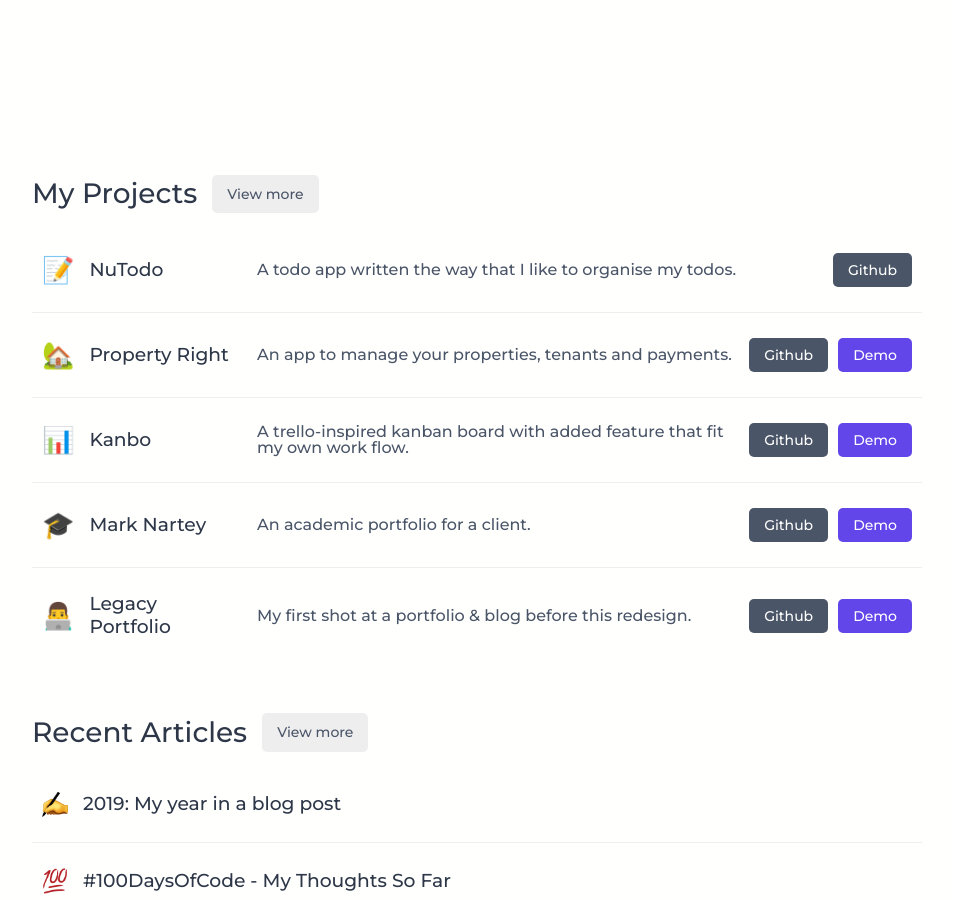
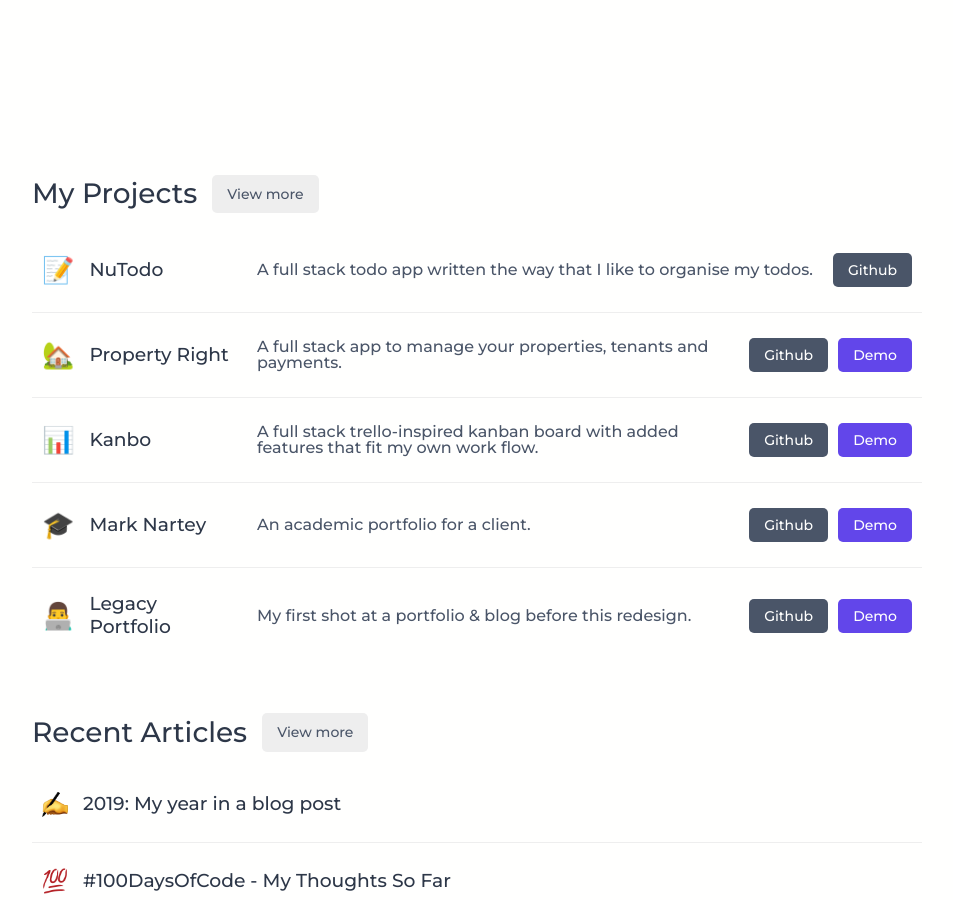
Before and after one commit to danielcornock/danielcornock.co.uk, a Jekyll site: the page built from index.md, in a window 1280 px wide and 900 px high, scrolled down 585 px. Shown: the whole window, without its empty margins (163-1116 px from the left). Built offline with Jekyll 4.4.1, drawn with Linux system fonts in a browser that asks for light colours; nearby versions of some CDN libraries; comment, search, counter and statistics services are not loaded.

Commit message:
change project data

```diff
--- a/_data/projects.yml
+++ b/_data/projects.yml
@@ -1,16 +1,16 @@
 - name: NuTodo
-  description: A todo app written the way that I like to organise my todos.
+  description: A full stack todo app written the way that I like to organise my todos.
   emoji: 📝
   github: https://github.com/danielcornock/nutodo-ui
 
 - name: Property Right
-  description: An app to manage your properties, tenants and payments.
+  description: A full stack app to manage your properties, tenants and payments.
   emoji: 🏡
   github: https://github.com/danielcornock/propertyright-ui
   demo: https://property-right-ui.herokuapp.com/
 
 - name: Kanbo
-  description: A trello-inspired kanban board with added feature that fit my own work flow.
+  description: A full stack trello-inspired kanban board with added features that fit my own work flow.
   emoji: 📊
   github: https://github.com/danielcornock/kanbo-ui
   demo: https://ng-kanban.herokuapp.com/
```
